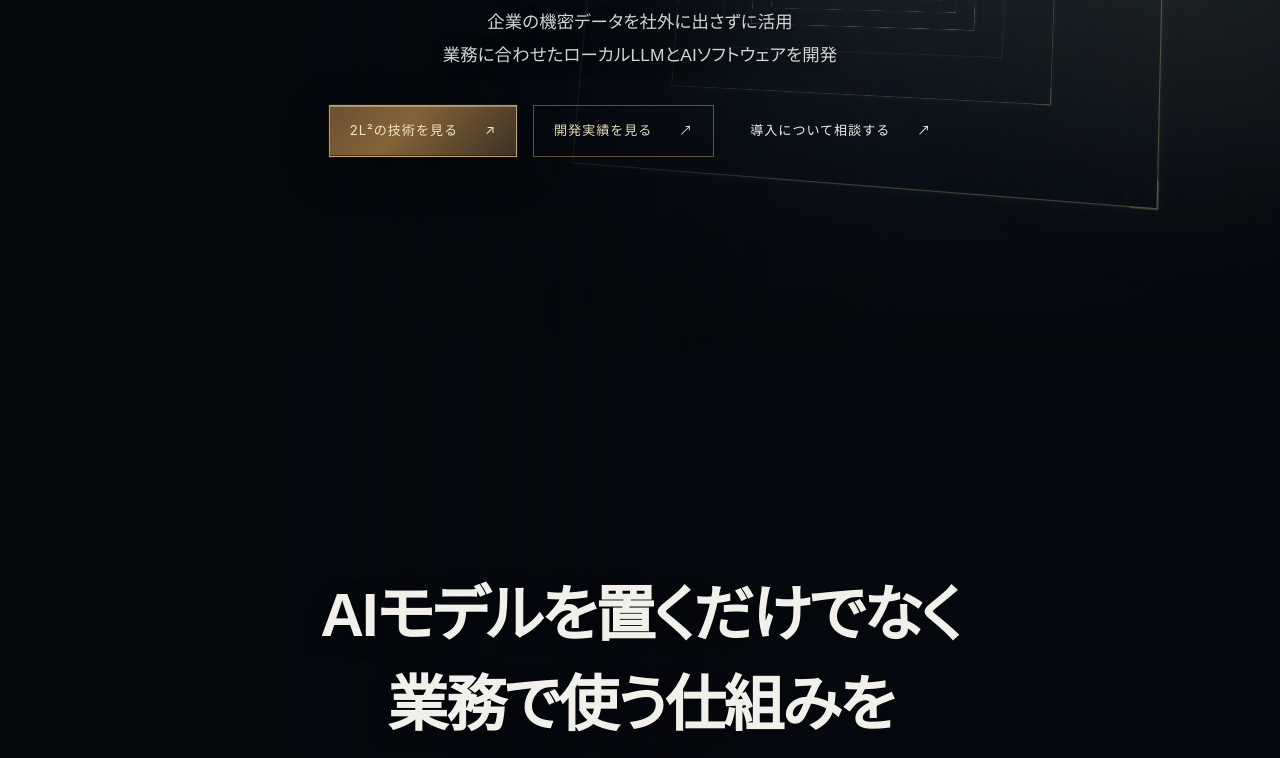
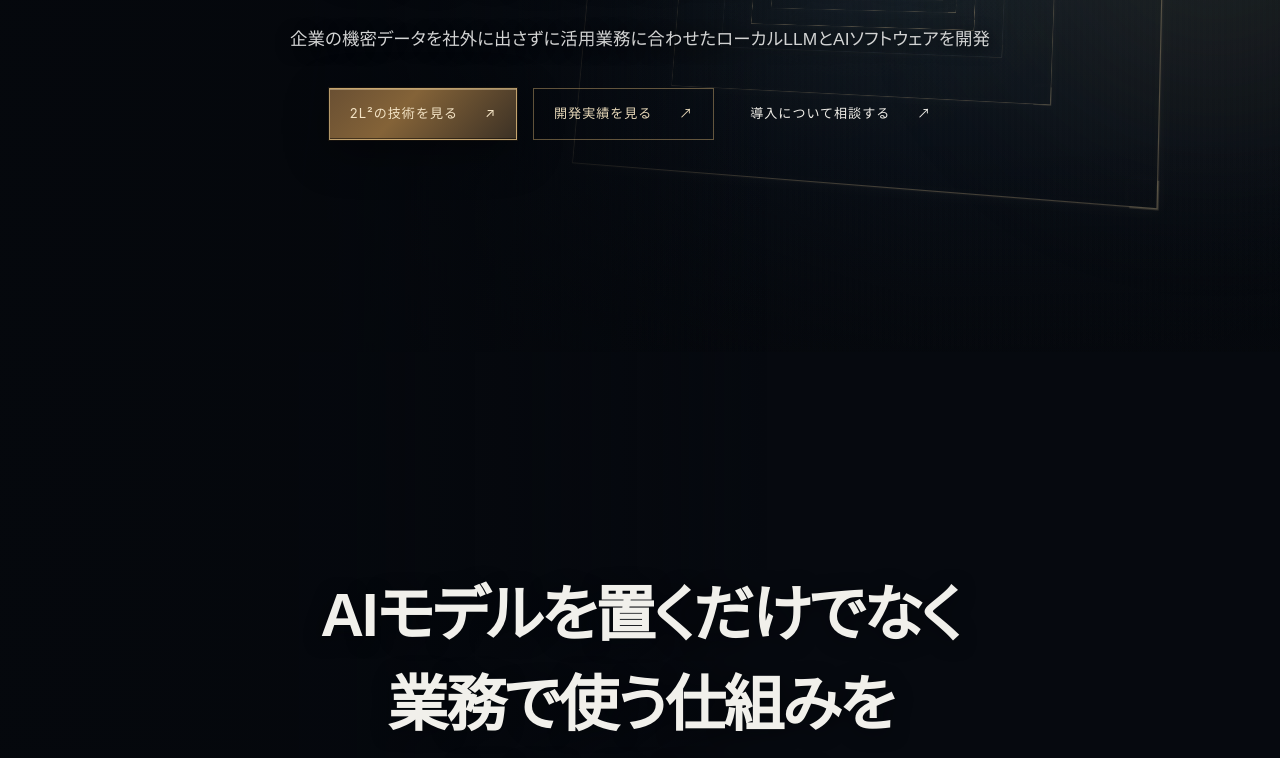
Before and after one commit to 64zw4s6k4d-sketch/twoltwo, a plain HTML site: page index.html in a window 1280 px wide. Shown: the part 448-1206 px from the top of the page. Drawn offline with Linux system fonts and the light colour scheme; animation ran at ten frames a second.

Commit message:
Keep HTML fallback wording and hero line groups consistent with translations

```diff
--- a/index.html
+++ b/index.html
@@ -14,7 +14,7 @@
  <div class="chapter-content hero-content">
 
   <h1 data-i18n="hero.title" data-html="true">機密データを社外に出さず<br>現場で使えるAIをつくる</h1>
-  <p class="hero-lead" data-i18n="hero.lead" data-html="true">企業の機密データを社外に出さずに活用<br>業務に合わせたローカルLLMとAIソフトウェアを開発</p>
+  <p class="hero-lead" data-i18n="hero.lead" data-html="true"><span class="hero-sentence">企業の機密データを社外に出さずに活用</span><span class="hero-sentence">業務に合わせたローカルLLMとAIソフトウェアを開発</span></p>
   <div class="hero-actions" aria-label="主なご案内">
     <a class="action action-solid" href="./strengths.html?lang=ja"><span data-i18n="hero.primary">2L²の技術を見る</span><span aria-hidden="true">↗</span></a>
     <a class="action action-line" href="./cases.html?lang=ja"><span data-i18n="hero.secondary">開発実績を見る</span><span aria-hidden="true">↗</span></a>
@@ -205,7 +205,7 @@
   <span class="info-entry-end" aria-hidden="true"><svg viewBox="0 0 32 32" fill="none" stroke="currentColor" stroke-width="1.4" stroke-linecap="square"><path d="M7 16h19M18 8l8 8-8 8"/></svg></span>
 </a></div>
 </div></section>
-<section class="chapter company" id="company" data-chapter="05"><div class="chapter-content"><div class="company-statement"><h2 data-i18n="company.title" data-html="true">業務に合わせた<br><span>AIソフトウェアを開発</span></h2><div class="company-details"><p data-i18n="company.intro">2L²は、企業の業務・データ・セキュリティ要件に合わせて、ローカルLLM、RAG、専門業務向けAIアプリケーションを設計・開発するソフトウェア企業です。</p><dl><div><dt data-i18n="company.nameLabel">商号</dt><dd data-i18n="company.name">ツーエルツー合同会社</dd></div><div><dt data-i18n="company.repLabel">代表社員</dt><dd data-i18n="company.rep">並里 璃王</dd></div><div><dt data-i18n="company.locationLabel">所在地</dt><dd data-i18n="company.location">〒150-0041 東京都渋谷区神南1丁目11-4 FPGリンクス神南 5階</dd></div></dl></div></div></div></section>
+<section class="chapter company" id="company" data-chapter="05"><div class="chapter-content"><div class="company-statement"><h2 data-i18n="company.title" data-html="true">業務に合わせた<br><span>AIソフトウェアを開発</span></h2><div class="company-details"><p data-i18n="company.intro">2L²は企業のデータとセキュリティ要件に合わせて ローカルLLM・RAG・専門業務向けAIを開発するソフトウェア企業</p><dl><div><dt data-i18n="company.nameLabel">商号</dt><dd data-i18n="company.name">ツーエルツー合同会社</dd></div><div><dt data-i18n="company.repLabel">代表社員</dt><dd data-i18n="company.rep">並里 璃王</dd></div><div><dt data-i18n="company.locationLabel">所在地</dt><dd data-i18n="company.location">〒150-0041 東京都渋谷区神南1丁目11-4 FPGリンクス神南 5階</dd></div></dl></div></div></div></section>
 <section class="chapter contact contact-landing" id="contact" data-chapter="06">
   <div class="chapter-content">
 
@@ -217,7 +217,7 @@
         <span data-i18n="contact.openForm">お問い合わせフォームを開く</span><span aria-hidden="true">↗</span>
       </a>
       <div class="contact-landing-direct">
-        <p data-i18n="contact.directLead">メールアプリが起動しない場合は、こちらのアドレスへ直接ご連絡ください。</p>
+        <p data-i18n="contact.directLead">メールアプリが起動しない場合は下記のアドレスへ直接ご連絡ください</p>
         <a class="contact-landing-email" id="email-link" href="mailto:namisatorio@twoltwo.com?subject=2L%C2%B2%20%E3%81%8A%E5%95%8F%E3%81%84%E5%90%88%E3%82%8F%E3%81%9B">namisatorio@twoltwo.com</a>
         <p class="contact-unavailable" id="contact-unavailable" data-i18n="contact.unavailable" hidden>現在、メールのご案内を準備しています。</p>
       </div>
```
